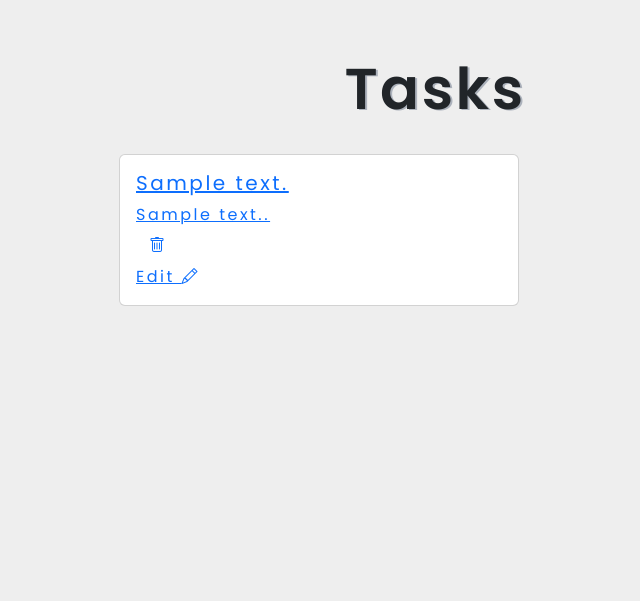
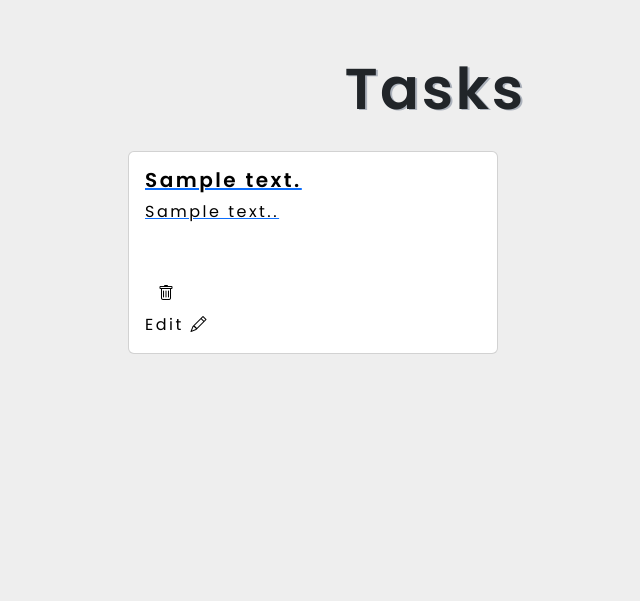
Before and after one commit to JCano22/issue_mgr_fe, a Flask app: page /tasks in a window 1280 px wide. Shown: the part 57-658 px from the top of the page, without its empty margins (205-845 px from the left). Run offline with Flask 3, Linux system fonts and the light colour scheme; a database or web service that is not in the repository returns one stand-in record (values such as "Sample title"); data that the repository does not hold is empty.

Commit message:
FSDI-111 issue mgr FE, updated css for task cards

```diff
--- a/app/static/Css/style.css
+++ b/app/static/Css/style.css
@@ -82,16 +82,42 @@ body .container{
 }
 .cardDiv{
     display: flex;
+    justify-content: space-evenly;
+    align-items: flex-start;
     flex-wrap: wrap;
-    justify-content: space-evenly;
-    align-items:flex-start;
+    box-sizing: content-box;
 
 }
 .card{
-    width: 400px !important;
-    margin: 10px !important;
+    width: 370px !important;
+    min-height: 200px;
+    margin: 7px !important;
+
+
+}
+.card:hover{
+    box-shadow:3px 5px #acb2bc;
+}
+.card-title,
+.card-text,
+.bi-pencil,
+.bi-trash,
+.edit
+{
+    color: black !important;
+    text-decoration: none !important;
+
+}
+.card-title{
+    font-weight: bold;
+}
+.card-text-div{
+    height: 75px;
+    overflow:hidden;
+
 
 }
 .card-body{
-    color: black !important;
+    display: flex;
+    flex-direction: column;
 }
--- a/app/templates/task_list.html
+++ b/app/templates/task_list.html
@@ -13,7 +13,9 @@
 
       <div class="card-body">
         <h5 class="card-title">{{ task["summary"] }}</h5>
+        <div class="card-text-div">
         <p class="card-text">{{ task['description'] }}.</p>
+      </div>
         <div class="row">
           <div class="col-md-4">
             <form method="POST" action="{{ url_for('update_task', pk=task['id']) }}">
@@ -25,7 +27,7 @@
           </div>
           <div class="col-md-4">
             <a href="{{ url_for('render_edit_form', pk=task['id']) }}"
-            class="card-link">Edit <i class="bi bi-pencil"></i> </a>
+            class="card-link edit">Edit <i class="bi bi-pencil"></i> </a>
           </div>
         </div>
   </div>
```
